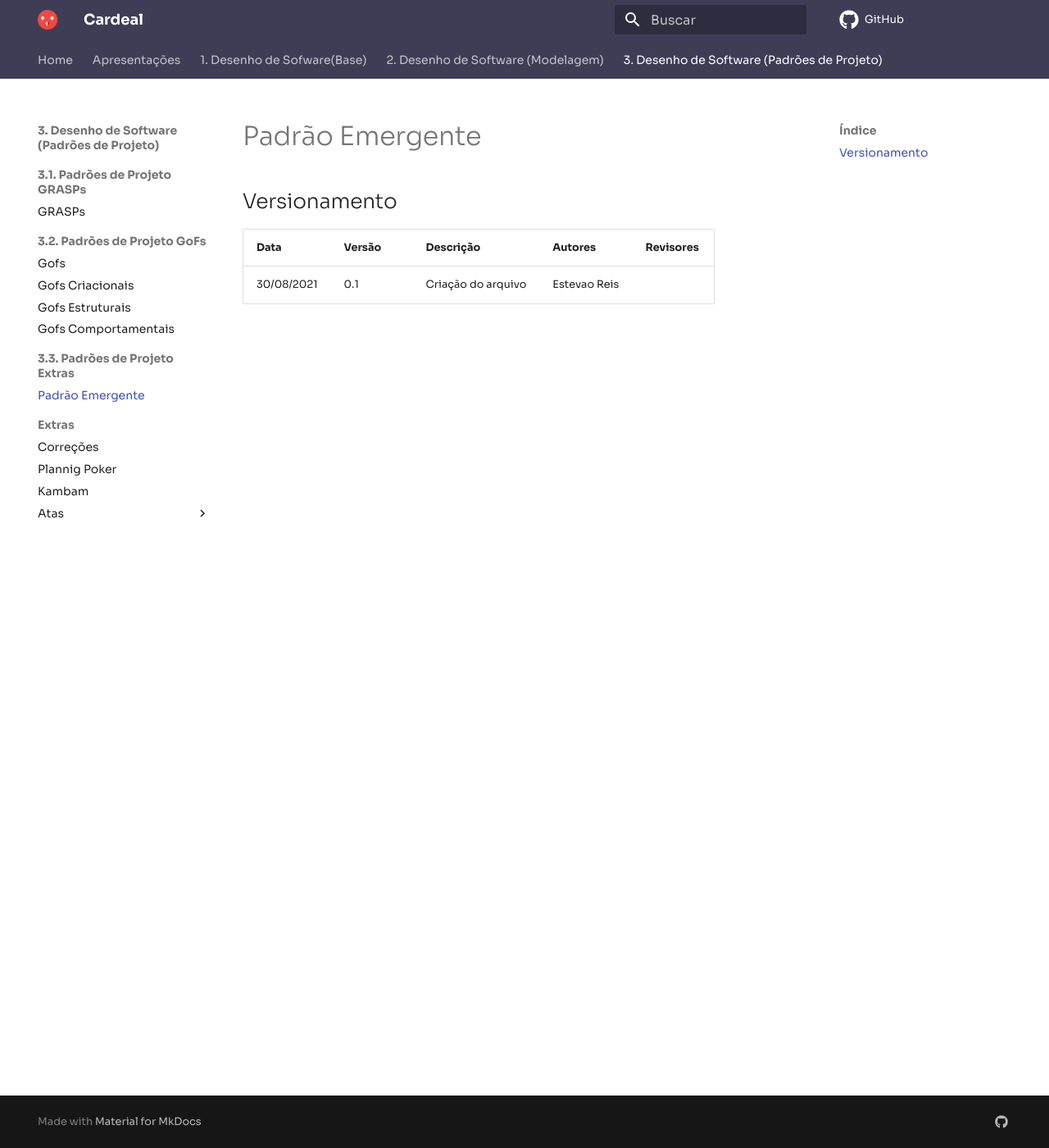
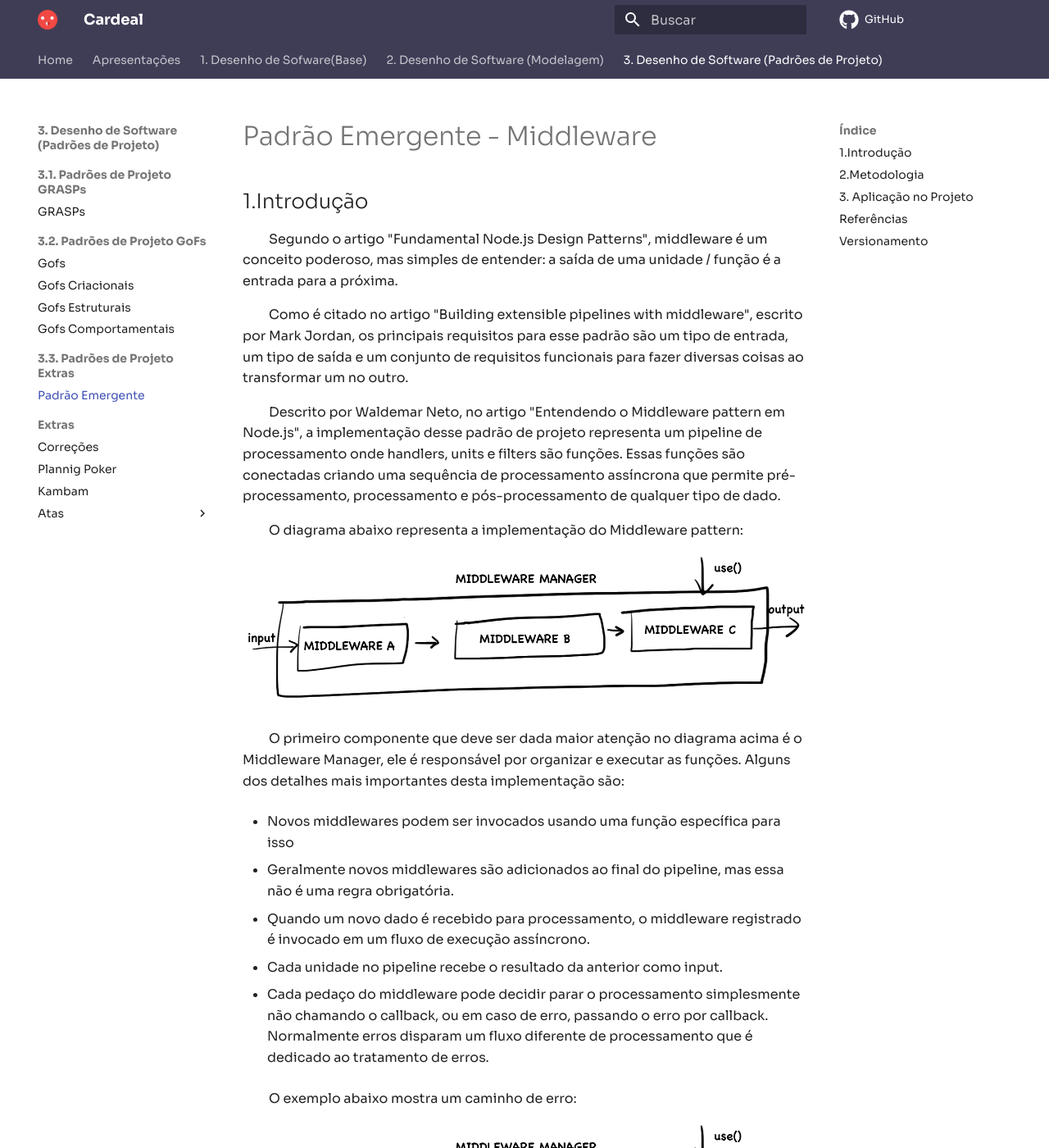
Before and after one commit to UnBArqDsw2021-1/2021.1_G04_Cardeal, an MkDocs documentation site: the page built from docs/padroesDeProjeto/padraoEmergente.md, in a window 1280 px wide and 1400 px high. Shown: the whole window at 82% size. Built offline with MkDocs 1.6.1 and Material for MkDocs 9.7.7, drawn with Linux system fonts in a browser that asks for light colours; comment, search, counter and statistics services are not loaded; some of the changed text lies outside the part shown.

Commit message:
emerging pattern documentation

```diff
--- a/docs/padroesDeProjeto/padraoEmergente.md
+++ b/docs/padroesDeProjeto/padraoEmergente.md
@@ -1,10 +1,60 @@
+# Padrão Emergente - Middleware
+
+## 1.Introdução
+&emsp;&emsp;Segundo o artigo "Fundamental Node.js Design Patterns", middleware é um conceito poderoso, mas simples de entender: a  saída de uma unidade / função é a entrada para a próxima.
+
+&emsp;&emsp;Como é citado no artigo "Building extensible pipelines with middleware", escrito por Mark Jordan, os principais requisitos para esse padrão são um tipo de entrada, um tipo de saída e um conjunto de requisitos funcionais  para fazer diversas coisas ao transformar um no outro.
+
+&emsp;&emsp;Descrito por Waldemar Neto, no artigo "Entendendo o Middleware pattern em Node.js", a implementação desse padrão de projeto representa um pipeline de processamento onde handlers, units e filters são funções. Essas funções são conectadas criando uma sequência de processamento assíncrona que permite pré-processamento, processamento e pós-processamento de qualquer tipo de dado.
+
+&emsp;&emsp;O diagrama abaixo representa a implementação do Middleware pattern:
+
+![Middleware](./img/middleware.png)
+
+&emsp;&emsp;O primeiro componente que deve ser dada maior atenção no diagrama acima é o Middleware Manager, ele é responsável por organizar e executar as funções. Alguns dos detalhes mais importantes desta implementação são:
+
+- Novos middlewares podem ser invocados usando uma função específica para isso
+
+- Geralmente novos middlewares são adicionados ao final do pipeline, mas essa não é uma regra obrigatória.
+
+- Quando um novo dado é recebido para processamento, o middleware registrado é invocado em um fluxo de execução assíncrono.
+
+- Cada unidade no pipeline recebe o resultado da anterior como input.
+
+- Cada pedaço do middleware pode decidir parar o processamento simplesmente não chamando o callback, ou em caso de erro, passando o erro por callback. Normalmente erros disparam um fluxo diferente de processamento que é dedicado ao tratamento de erros.
+
+&emsp;&emsp;O exemplo abaixo mostra um caminho de erro:
+
+![Middleware](./img/middleware-error.png)
+
+&emsp;&emsp;Não há restrições de como os dados são processados ou propagados no pipeline. Algumas estratégias são:
+
+- Incrementar os dados com propriedades ou funções.
+
+- Substituir os dados com o resultado de algum tipo de processamento.
+
+- Manter a imutabilidade dos dados sempre retornando uma cópia como resultado do processamento.
+
+&emsp;&emsp;Comumente esse padrão é utilizado no tratamento de solicitações da web. Um exemplo disso seria quando desejamos aceitar uma solicitação da web, fazer algum processamento nela e, em seguida, criar um objeto de resposta apropriado que é devolvido ao cliente. Para isso, cada função de middleware precisa acessar o estado atual da entrada, saída e a próxima função no pipeline a ser chamada. Um dos principais benefícios desse pattern é a facilidade de adicionar plugins de maneira não intrusiva.
+
+## 2.Metodologia
+&emsp;&emsp;Juntamente com toda a equipe, na reunião realizada no dia [17/09/2021](./atas/17-09-21.md), foi decidido que utilizaríamos o padrão de projeto Middleware na aplicação do Cardeal, pois uma das tecnologias que decidimos utilizar em nosso projeto, o Node.js, faz bastante uso desse padrão e possui ele internamente implementado.
+
+## 3. Aplicação no Projeto
 
 
+## Referências
+> Fundamental Node.js Design Patterns. Disponível em <https://blog.risingstack.com/fundamental-node-js-design-patterns/>. Acessado em 19/09/2021.
 
+>Entendendo o Middleware pattern em Node.js. Disponível em <https://walde.co/2017/09/11/entendendo-o-middleware-pattern-em-node-js/>. Acessado em 19/09/2021.
 
+>Building extensible pipelines with middleware. Disponível em <https://medium.com/ingeniouslysimple/building-extensible-pipelines-with-middleware-4f64428cab39>. Acessado em 19/09/2021
+
+>What is Middleware? Definition and Example Use Cases. Disponível em <https://www.freecodecamp.org/news/what-is-middleware-with-example-use-cases/>. Acessado em 19/09/2021
 
 ## Versionamento
 
-| Data       | Versão | Descrição         | Autores       | Revisores    |
-| ---------- | ------ | ----------------- | ------------- | -----------  |
-| 30/08/2021 | 0.1    | Criação do arquivo| Estevao Reis  |              |
+| Data       | Versão | Descrição         | Autores       |
+| ---------- | ------ | ----------------- | ------------- |
+| 30/08/2021 | 0.1    | Criação do arquivo| Estevao Reis  |
+| 19/09/2021 | 0.2    | Descrição do padrão| Estevao Reis  |
```
Also changed, not shown: docs/padroesDeProjeto/img/middleware-error.png (added), docs/padroesDeProjeto/img/middleware.png (added).
